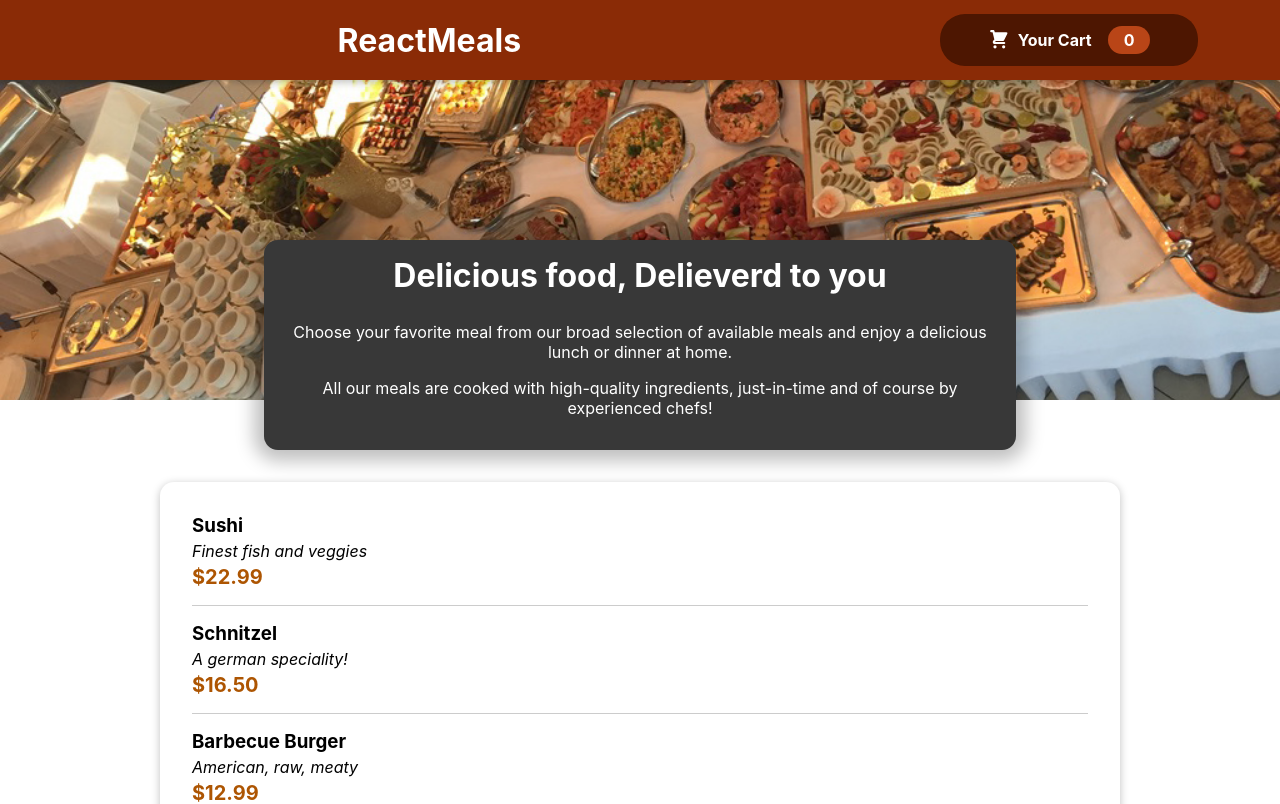
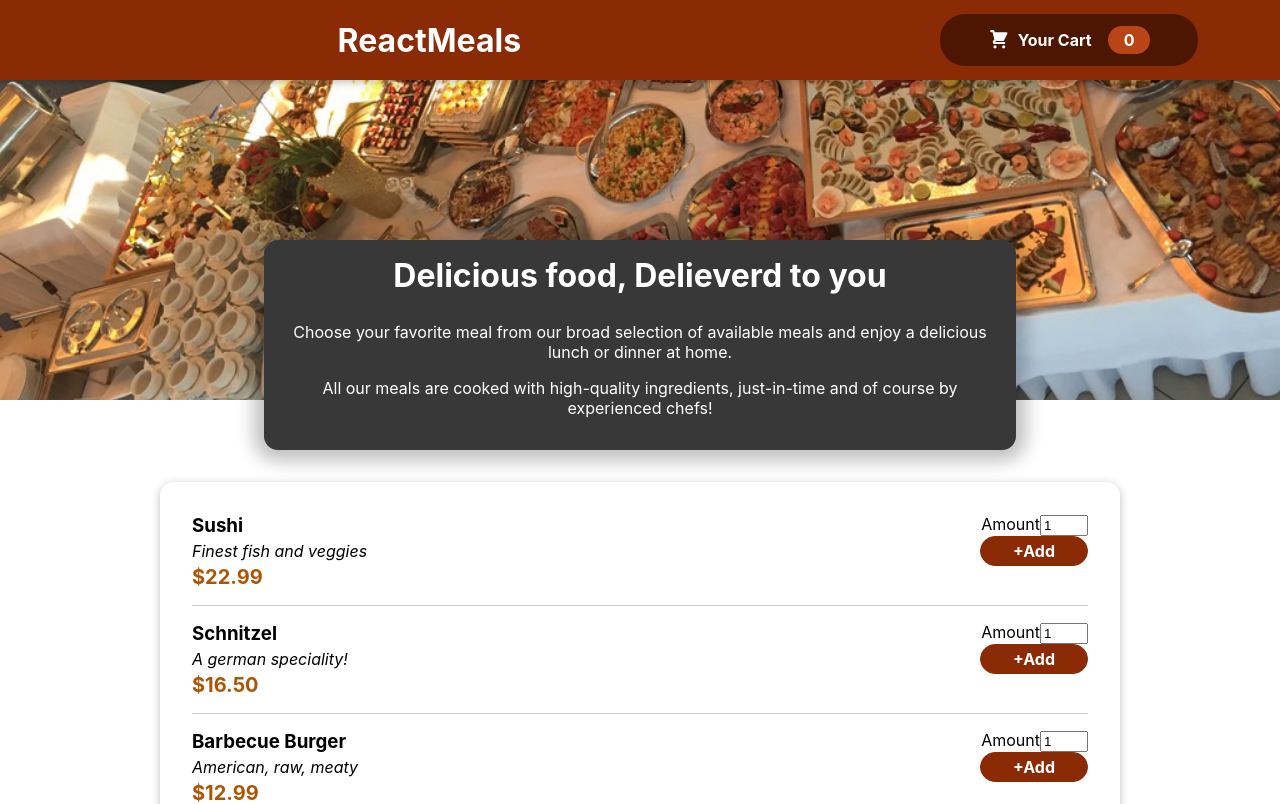
Before and after one commit to alishapaul01/Restaurant-app-with-react, a React (Create React App) app: page / in a window 1280 px wide. Shown: the top 804 px of the page. Built offline with nearby package versions, Linux system fonts and the light colour scheme.

Commit message:
Added Form Component

```diff
--- /dev/null
+++ b/src/Components/Meals/MealItem/Form.js
@@ -0,0 +1,19 @@
+import classes from'./Form.module.css';
+import Input from '../../UI/Input';
+const Form=props=>{
+    return(
+        <form className={classes.form}>
+            <Input label='Amount' input={{
+                id: 'amount',
+                type: 'number',
+                min:'1',
+                max:'5',
+                step: '1',
+                defaultValue: '1'
+            }}/>
+            <button> +Add</button>
+        </form>
+    )
+};
+
+export default Form;
--- /dev/null
+++ b/src/Components/Meals/MealItem/Form.module.css
@@ -0,0 +1,20 @@
+.form {
+    text-align: right;
+  }
+
+  .form button {
+    font: inherit;
+    cursor: pointer;
+    background-color: #8a2b06;
+    border: 1px solid #8a2b06;
+    color: white;
+    padding: 0.25rem 2rem;
+    border-radius: 20px;
+    font-weight: bold;
+  }
+
+  .form button:hover,
+  .form button:active {
+    background-color: #641e03;
+    border-color: #641e03;
+  }
--- a/src/Components/Meals/MealItem/MealItem.js
+++ b/src/Components/Meals/MealItem/MealItem.js
@@ -1,3 +1,4 @@
+import Form from './Form';
 
 import classes from './MealItem.module.css';
 const MealItem=props=>{
@@ -9,6 +10,9 @@
             <div className={classes.description}>{props.description}</div>
             <div className={classes.price}>{price}</div>
         </div>
+        <div>
+            <Form/>
+        </div>
     </li>
 }
 export default MealItem;
--- /dev/null
+++ b/src/Components/UI/Input.js
@@ -0,0 +1,7 @@
+const Input=props=>{
+    return <div>
+        <label htmlFor={props.input.id}>{props.label}</label>
+        <input {...props.input}/>
+    </div>
+}
+export default Input;
```
